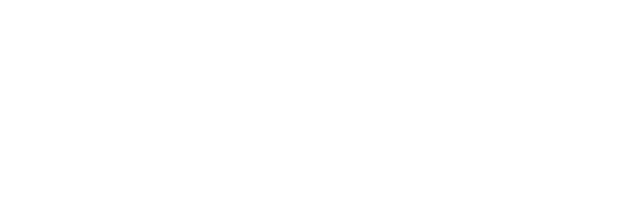
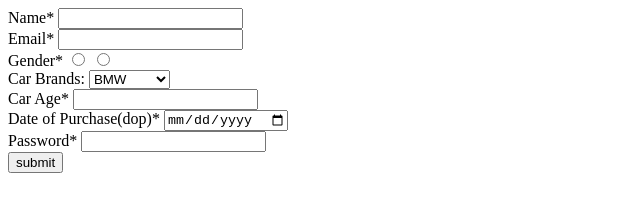
Before and after one commit to acciojob/car-insurance-form-Yashjain0007, a website: page main.html in a window 1280 px wide. Shown: the whole page, without its empty margins (0-640 px from the left). Drawn offline with Linux system fonts and the light colour scheme.

Commit message:
created a submission

```diff
--- a/main.html
+++ b/main.html
@@ -8,6 +8,42 @@
 
 <body>
 	<!-- the entire body must be written by student -->
+	<form method="post">
+		<div>
+		<label for="name">Name*</label>
+		<input type="text" id="name" required>
+	</div>
+	<div>
+		<label for="email">Email*</label>
+		<input type="email" id="email" required>
+	</div>
+	<div>
+		<label for="gender">Gender*</label>
+		<input type="radio" name="gender" required>
+		<input type="radio" name="gender" required>
+	</div>
+	<div>
+		<label for="Car Brands">Car Brands:</label>
+		<select id="cars">
+			<option>BMW</option>
+			<option>Audi</option>
+			<option>Mercedez</option>
+		</select>
+	</div>
+	<div>
+		<label for="car age">Car Age*</label>
+		<input type="number" id="carage" required>
+	</div>
+	<div>
+		<label for="dop">Date of Purchase(dop)*</label>
+		<input type="date" id="dop" required>
+	</div>
+	<div>
+		<label for="password">Password*</label>
+		<input type="password" id="password" required>
+	</div>
+	<button type="submit">submit</button>
+	</form>
     <script type="text/javascript" src="./script.js">
 </script>
 
```
